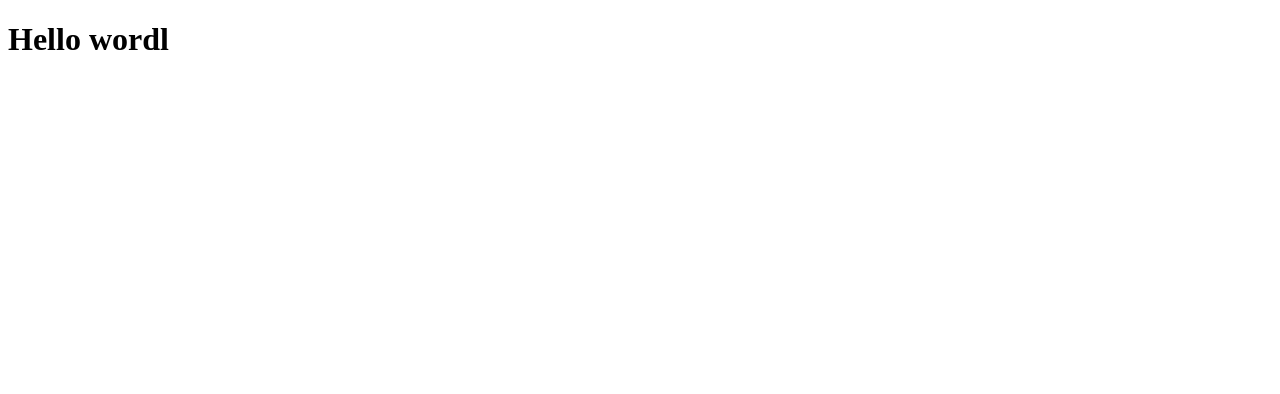
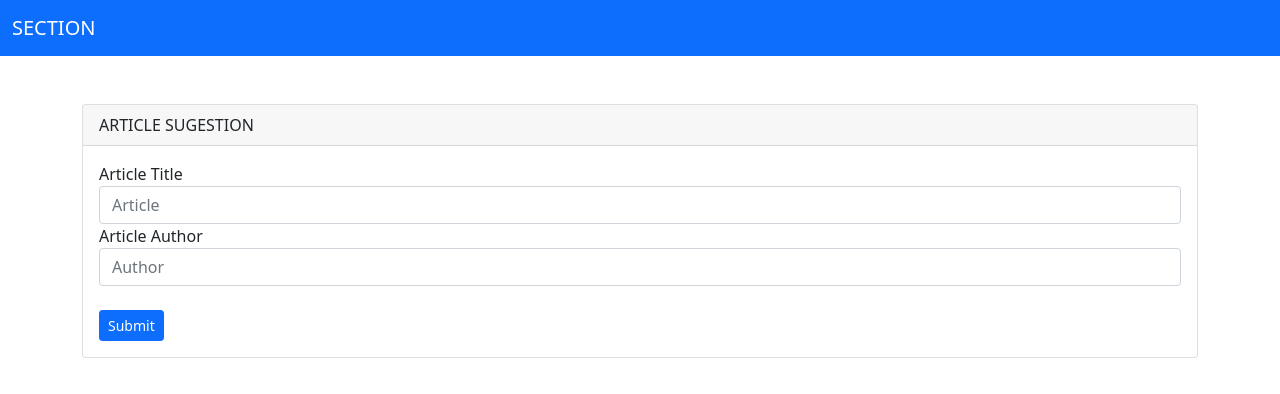
Before and after one commit to mia-roberts/google-sheets-api, a website: page views/index.html in a window 1280 px wide. Drawn offline with nearby package versions, Linux system fonts and the light colour scheme.

Commit message:
Update index.html

```diff
--- a/views/index.html
+++ b/views/index.html
@@ -4,9 +4,39 @@
         <meta charset="UTF-8">
         <meta http-equiv="X-UA-Compatible" content="IE=edge">
         <meta name="viewport" content="width=device-width, initial-scale=1.0">
-    <title>Document</title>
+        <title>SHEETS API NODEJS</title>
+        <link href="https://cdn.jsdelivr.net/npm/bootstrap@5.0.1/dist/css/bootstrap.min.css" rel="stylesheet">
     </head>
     <body>
-    <h1>Hello wordl</h1>
+        <nav class="navbar navbar-expand-lg navbar navbar-dark bg-primary">
+            <div class="container-fluid">
+                <a class="navbar-brand" href="#">SECTION</a>
+                <div class="collapse navbar-collapse" id="navbarSupportedContent">
+                    <ul class="navbar-nav me-auto mb-2 mb-lg-0">
+                    </ul>
+                </div>
+            </div>
+          </nav><br><br>
+        <div class="container">
+            <div class="card">
+                <div class="card-header">
+                ARTICLE SUGESTION
+                </div>
+                <div class="card-body">
+					<form action="" method="POST">
+						<div class="form-group">
+							<label for="formGroupExampleInput">Article Title</label>
+							<input type="text" class="form-control" id="article" name="article" placeholder="Article">
+						</div>
+						<div class="form-group">
+							<label for="formGroupExampleInput2">Article Author</label>
+							<input type="text" class="form-control" id="author" name="author" placeholder="Author">
+						</div>
+						<br>
+						<button type="submit" class="btn btn-primary btn-sm">Submit</button>
+					</form>
+                </div>
+              </div>
+        </div>
     </body>
     </html>
```
Lines whose indentation alone changed are shown as unchanged.
